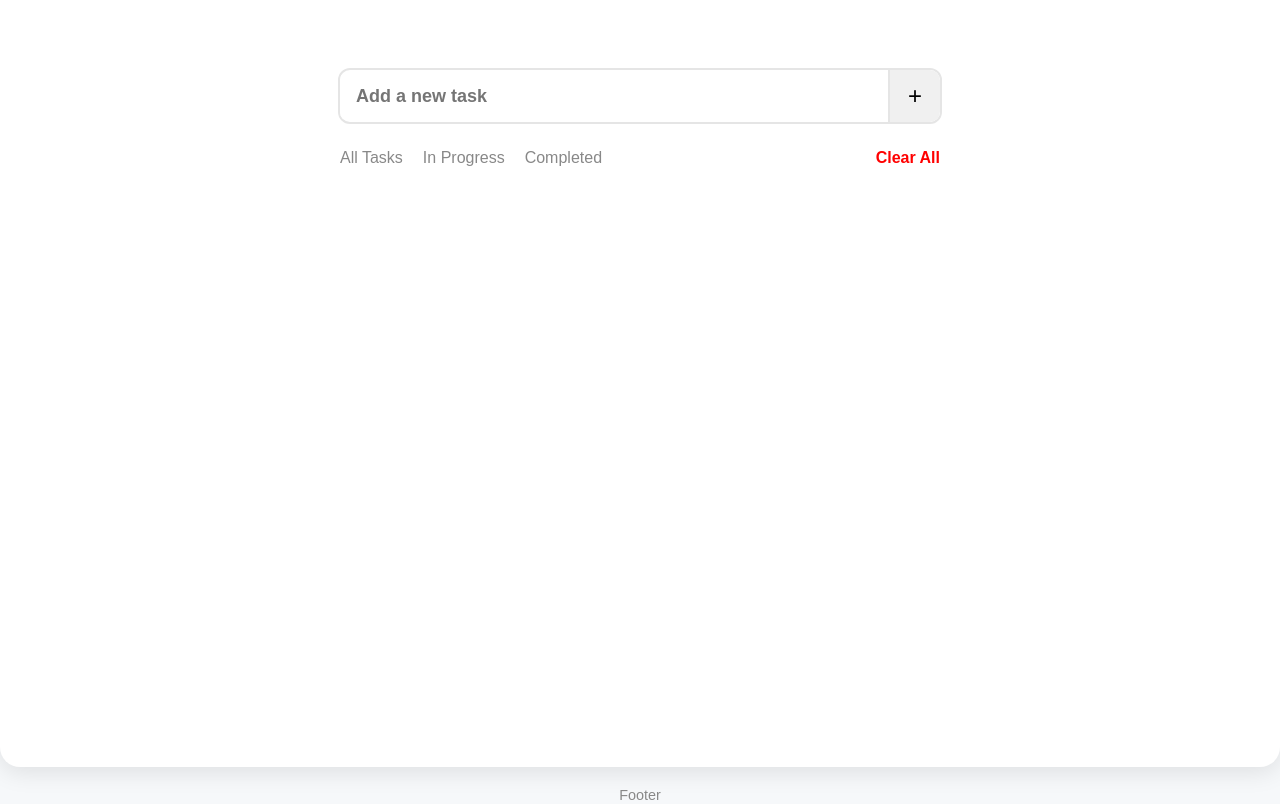
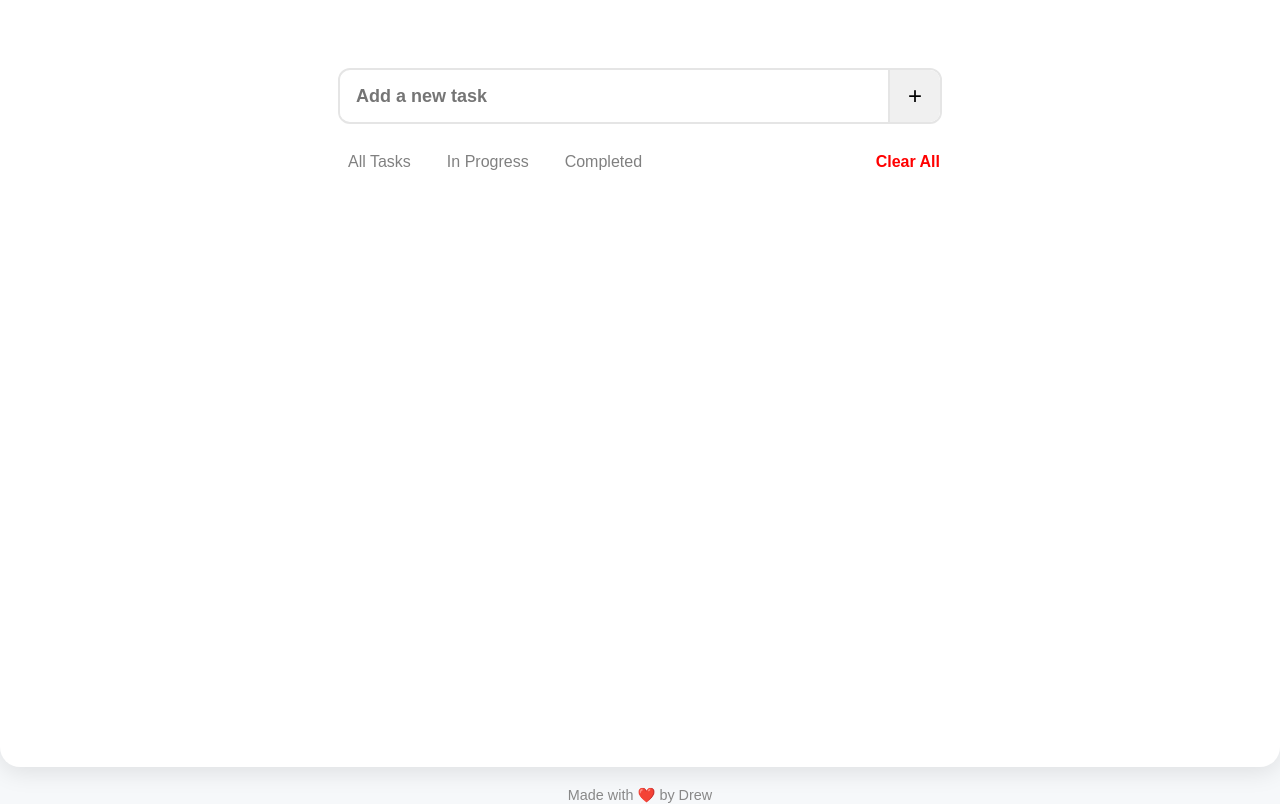
Before and after one commit to druiw/Miso, a plain HTML site: page index.html in a window 1280 px wide. Shown: the part 126-930 px from the top of the page. Drawn offline with Linux system fonts and the light colour scheme.

Commit message:
Tweaked filter tabs

```diff
--- a/index.html
+++ b/index.html
@@ -30,9 +30,9 @@
         <!-- Status Bar -->
         <div class="status-bar">
           <div class="filters">
-            <span class="filter" data-for-tab="1">All Tasks</span>
-            <span class="filter" data-for-tab="2">In Progress</span>
-            <span class="filter" data-for-tab="3">Completed</span>
+            <button class="filter" data-for-tab="1">All Tasks</button>
+            <button class="filter" data-for-tab="2">In Progress</button>
+            <button class="filter" data-for-tab="3">Completed</button>
           </div>
           <span class="clear-all">Clear All</span>
         </div>
@@ -45,7 +45,7 @@
       </div>
     </div>
     <footer>
-      <p class="footer-text">Footer</p>
+      <p class="footer-text">Made with ❤️ by Drew</p>
     </footer>
   </body>
 </html>
--- a/script.js
+++ b/script.js
@@ -29,6 +29,16 @@ document.addEventListener("DOMContentLoaded", () => {
   // FILTER TABS
   filterButtons.forEach((btn) => {
     btn.addEventListener("click", () => applyFilter(btn.dataset.forTab));
+  });
+
+  filterButtons.forEach((btn) => {
+    btn.addEventListener("click", () => {
+      // remove from all
+      filterButtons.forEach((b) => b.classList.remove("active"));
+      // add to the clicked one
+      btn.classList.add("active");
+      applyFilter(btn.dataset.forTab);
+    });
   });
 
   // ─── FUNCTIONS ─────────────────────────────────────────
--- a/style.css
+++ b/style.css
@@ -126,13 +126,15 @@ body {
 }
 
 .filter {
-  font-weight: 500;
-  color: #888;
+  background: none; /* reset default button styles */
+  border: none;
+  font: inherit; /* inherit your work-sans font */
   cursor: pointer;
+  padding: 0.25em 0.5em;
+  color: gray;
 }
 
-.filter:active,
-.filter:focus {
+.filter:active {
   color: black;
 }
 
```
